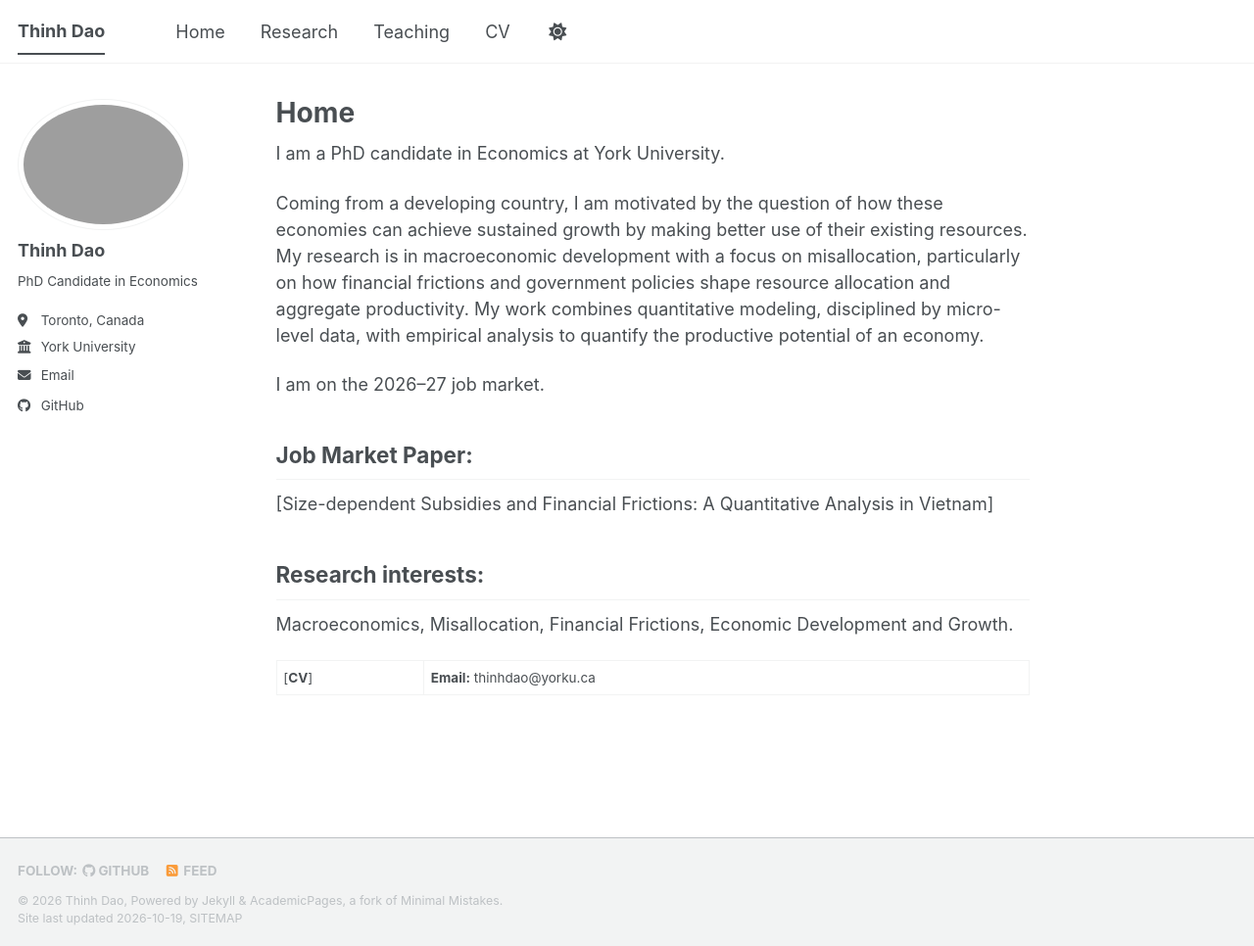
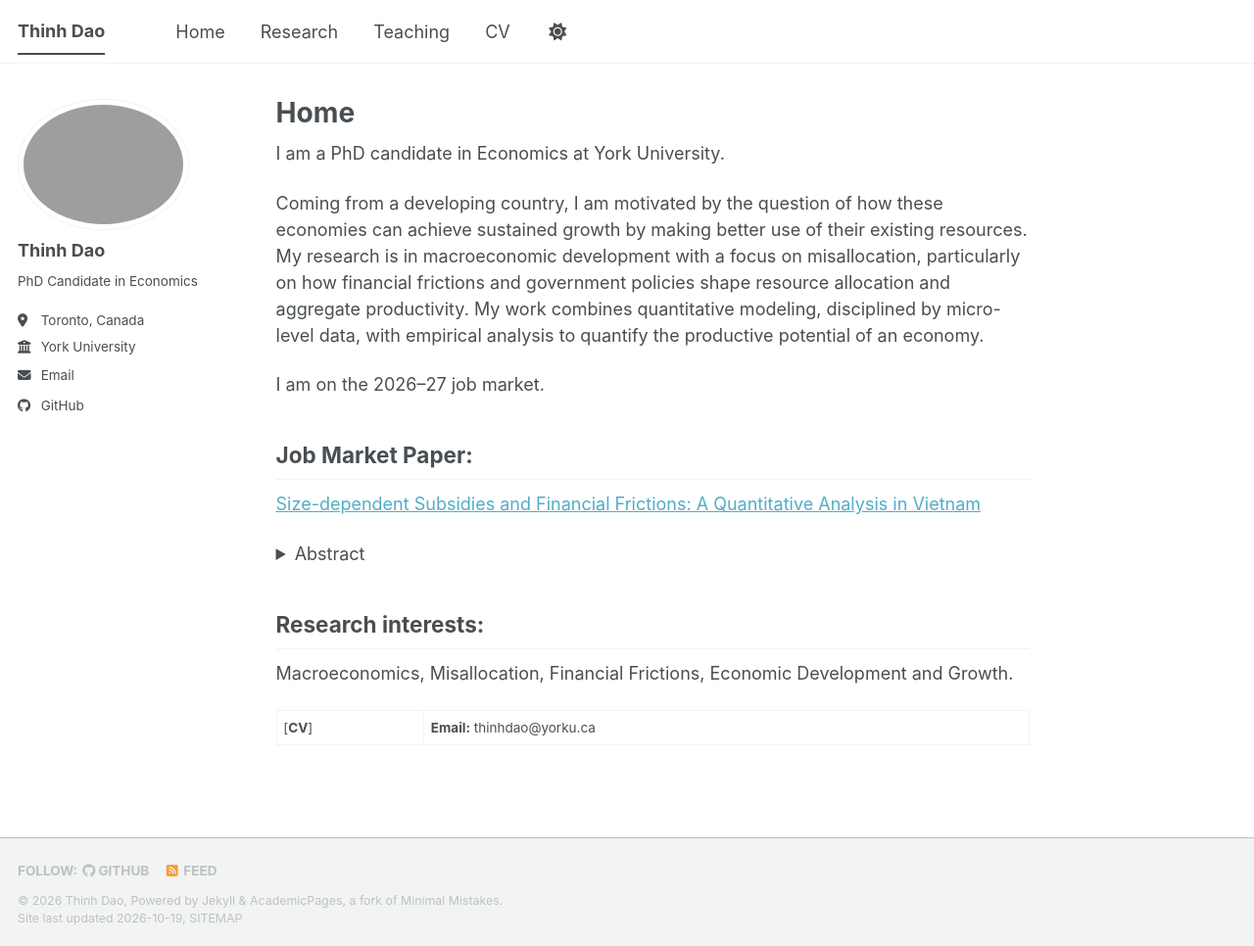
Before and after one commit to thinh-dao-econ/thinh-dao-econ.github.io, a Jekyll site: the page built from _pages/about.md, in a window 1280 px wide and 966 px high. Shown: the whole window at 98% size. Built offline with Jekyll 4.4.1, drawn with Linux system fonts in a browser that asks for light colours; a style sheet for code colours, icons or effects is not loaded; part of the change alters nothing that is shown.

Commit message:
Update about.md

```diff
--- a/_pages/about.md
+++ b/_pages/about.md
@@ -15,7 +15,14 @@ Coming from a developing country, I am motivated by the question of how these ec
 I am on the 2026–27 job market.
 
 ## Job Market Paper:
-[Size-dependent Subsidies and Financial Frictions: A Quantitative Analysis in Vietnam]
+[Size-dependent Subsidies and Financial Frictions: A Quantitative Analysis in Vietnam](/files/Thinh_Dao_JMP.pdf)
+
+<details markdown="1">
+<summary>Abstract</summary>
+
+Motivated by a policy in Vietnam that capped short-term lending rates for small and medium-sized enterprises (SMEs) in 2012, this paper develops a heterogeneous-agent general equilibrium model that integrates a size-dependent financial subsidy into a canonical framework of entrepreneurs with borrowing constraints. In the model, firms below an employment threshold rent capital at a discounted price, so firms choose their production scale endogenously. Micro-level data from Vietnam document patterns in SME financing conditions around the policy and are used to calibrate the model. In the quantitative exercise, a 10\% capital-price discount for eligible firms raises the equilibrium interest rate by 2.9\% and the wage by 0.7\%. The subsidy increases aggregate output and capital while slightly reducing total factor productivity, and it generates substantial firm-size bunching around the employment threshold. Counterfactual experiments that vary the subsidy rate illustrate a trade-off between economic scale and efficiency: a lower subsidy preserves the relaxation of financial frictions with minimal effects on aggregate productivity, whereas higher subsidies expand capital and output and compress capital distortions further, but at the cost of higher overall misallocation. This paper connects the literature on size-dependent distortions and financial frictions by introducing size-based, price-driven wedges into a canonical heterogeneous-agent model with borrowing constraints.
+
+</details>
 
 ## Research interests:
 Macroeconomics, Misallocation, Financial Frictions, Economic Development and Growth.
```
